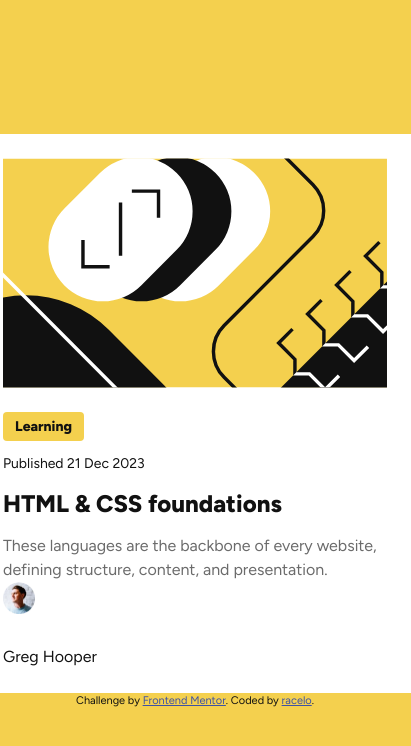
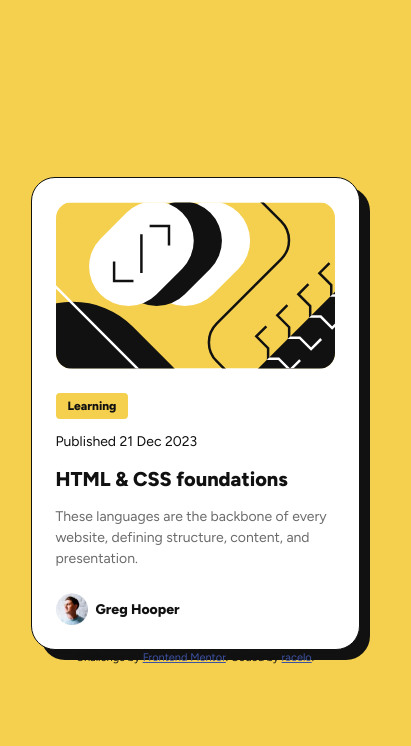
Before and after one commit to racelo/blog-preview-card, a plain HTML site: page index.html in a window 390 px wide. Shown: the whole page, 411 px wide, since content can reach past the window. Drawn offline with Linux system fonts and the light colour scheme.

Commit message:
Add a media breakpoint for mobile devices

```diff
--- a/style.css
+++ b/style.css
@@ -11,63 +11,87 @@ body {
   font-family: "Figtree", sans-serif;
   background-color: #f4d04e;
   height: 100dvh;
-  /* dvh is a fairly new css unit(?) */
   display: flex;
   justify-content: center;
   align-items: center;
 }
 
 .card {
-  width: 384px;
+  width: 336px;
   background-color: #fff;
   padding: 24px;
+  border: 1px solid #111;
+  border-radius: 1.5em;
+  box-shadow: 10px 10px #111;
 }
 
 .blog-img {
   width: 100%;
   display: block;
   margin: 0 auto;
+  border-radius: 1em;
 }
 
 .content {
   margin-top: 24px;
 }
 
-#author {
-  margin-top: 24px;
-}
-
-.content {
-  /* line-height: 1.5; */
-}
-
-.category,
-#publish-date {
-  font-size: 14px;
-}
-
 .category {
   background-color: #f4d04e;
-  /* width: 100px; */
+  font-size: 14px;
+  font-weight: 800;
   display: inline-block;
   padding: 4px 12px;
-  font-weight: 800;
   border-radius: 4px;
 }
 
 #publish-date {
   margin-top: 12px;
+  font-size: 14px;
 }
 
 h1 {
+  margin-top: 12px;
   font-size: 24px;
   font-weight: 800;
-  margin-top: 12px;
 }
 
 .description {
   margin-top: 12px;
   color: #6b6b6b;
   font-size: 16px;
-  /* margin-right: 10.2px; */
 }
+
+#author {
+  font-size: 14px;
+  font-weight: 800;
+}
+
+footer {
+  margin-top: 24px;
+  display: flex;
+  align-items: center;
+  gap: 8px;
+}
+
+/* .attribution {
+  margin-top: 50px;
+} */
+
+@media only screen and (max-width: 768px) {
+  .card {
+    width: 279px;
+  }
+
+  .category,
+  .publish-date {
+    font-size: 12px;
+  }
+
+  h1 {
+    font-size: 20px;
+  }
+  .description {
+    font-size: 14px;
+  }
+}
```
